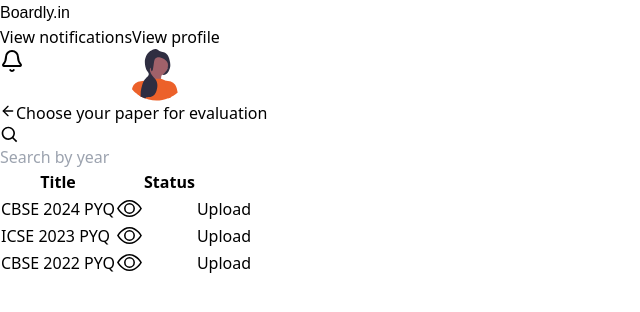
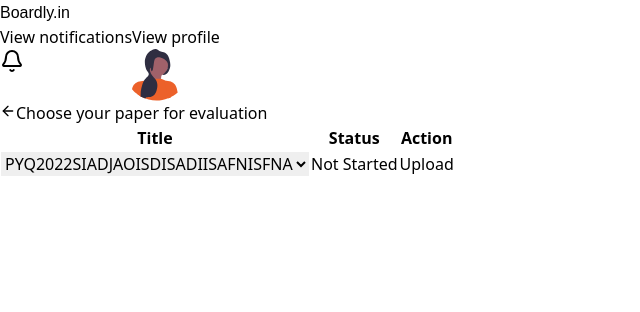
Before and after one commit to knightofkalki/Boardly, a React (Vite) app: page /subject/1/upload in a window 1280 px wide. Shown: the top 312 px of the page, without its empty margins (0-640 px from the left). Built offline with nearby package versions, Linux system fonts and the light colour scheme; sample sign-in values are in the browser's storage; a web font is replaced by a local one.

Commit message:
convert to single dropdown format

```diff
--- a/src/pages/Upload.jsx
+++ b/src/pages/Upload.jsx
@@ -9,21 +9,14 @@ import axios from 'axios';
 import { API_URL } from '../shared/api';
 
 function Upload() {
-  const papers = [
-    { id: 1, title: 'CBSE 2024 PYQ' },
-    { id: 2, title: 'ICSE 2023 PYQ'},
-    { id: 3, title: 'CBSE 2022 PYQ'},
-  ];
+
   const { subject } = useParams()
   const navigate = useNavigate()
-  const [statuses, setStatuses] = useState(papers.map(() => ""));
+  const [status, setStatus] = useState("");
   const [token, setToken] = useState(null);
-  const [searchQuery, setSearchQuery] = useState("");
 
-  const handleStatusChange = (index, newStatus) => {
-    const updatedStatuses = [...statuses];
-    updatedStatuses[index] = newStatus;
-    setStatuses(updatedStatuses);
+  const handleStatusChange = (newStatus) => {
+    setStatus(newStatus);
   };
 
   useEffect(() => {
@@ -33,7 +26,7 @@ function Upload() {
     }
   }, []);
 
-  const uploadFile = async (file,title, index) => {
+  const uploadFile = async (file) => {
     if (!file) {
       alert("Please select a PDF file first!");
       return;
@@ -56,20 +49,17 @@ function Upload() {
     }
   };
 
-  const filteredPapers = papers.filter((paper) =>
-    paper.title.toLowerCase().includes(searchQuery.toLowerCase())
-  );
 
   return (
     <div className="flex justify-center min-h-screen">
       <div className="w-full lg:w-[90%]">
-        <div className="p-8 w-full flex items-center justify-center flex-col">
+        <div className="p-6 w-full flex items-center justify-center flex-col">
 
           <div className="w-4/5 flex justify-between">
             <h2 className="font-bold text-3xl text-gray-600">
                 <button
                     onClick={() => navigate(`/subject/${subject}`)}
-                    className="p-2 hover:bg-gray-100 rounded-full"
+                    className="p-6 hover:bg-gray-100 rounded-full"
                     >
                     <FiArrowLeft className="h-7 w-7" />
                 </button>
@@ -77,57 +67,46 @@ function Upload() {
             </h2>
           </div>
 
-          <div className="w-4/5 mt-10 flex justify-between">
-            <Search placeholdertext="Search by year"
-            value={searchQuery}
-            onChange={(e) => setSearchQuery(e.target.value)}
-             />
-          </div>
-          <div className="w-4/5 mt-10">
-            <table className="w-full">
-              <colgroup>
-                <col span="1" className="w-[60%]" />
-                <col span="1" />
-                <col span="1" className="w-[10%]" />
-                <col span="1" className="w-[10%]" />
-              </colgroup>
-              <thead className="text-left">
+          <div className="mt-12 bg-white rounded-lg shadow-md">
+          <table className="w-full  rounded-lg ">
+            <thead className="bg-gray-100 shadow-sm border-b border-b-gray-200 text-gray-800 rounded-t-lg">
               <tr>
-                  <th>Title</th>
-                  <th></th>
-                  <th>Status</th>
-                  <th></th>
+                <th className="p-10 text-xl text-left ">Title</th>
+                <th className="p-10 text-xl text-left ">Status</th>
+                <th className="p-10 text-xl text-left ">Action</th>
               </tr>
             </thead>
-              <tbody>
-                {filteredPapers.map((paper, index) => (
-                  <tr key={paper.id} className="bg-white shadow-md">
-                    <td className="p-6">{paper.title}</td>
-                    <td>
-                      <BsEye size={25} />
+            <tbody className='rounded-b-lg'>
+              <tr className="hover:bg-blue-50">
+                <td className="p-10">
+                  <select className="w-full p-6 rounded-lg">
+                    <option>PYQ2022SIADJAOISDISADIISAFNISFNA</option>
+                    <option>PYQ2021</option>
+                  </select>
                 </td>
-                    <td className="capitalize font-semibold">{statuses[index]}</td>
-                    <td>
-                      <label htmlFor={`file-input-${index}`} className="cursor-pointer">
-                        <PaperButton
-                          status={statuses[index]}
-                          onClick={() => document.getElementById(`file-input-${index}`).click()}
-                        />
+                <td className="p-10 capitalize font-semibold">
+                  {status || "Not Started"}
+                </td>
+                <td className="p-10">
+                  <label
+                    htmlFor="file-input"
+                    className="cursor-pointer px-6 py-3 rounded-lg"
+                  >
+                    <PaperButton status={status} onClick={() => document.getElementById(file-input).click()} />
                   </label>
                   <input
                     type="file"
-                        id={`file-input-${index}`}
-                        style={{ display: 'none' }}
-                        disabled={statuses[index] === 'completed'}
+                    id="file-input"
+                    style={{ display: "none" }}
+                    disabled={status === "completed"}
                     accept=".pdf"
                     onChange={(e) => {
                       const file = e.target.files[0];
-                          uploadFile(file, paper.title, index);
+                      uploadFile(file);
                     }}
                   />
                 </td>
               </tr>
-                ))}
             </tbody>
           </table>
         </div>
```
Lines whose indentation alone changed are shown as unchanged.
